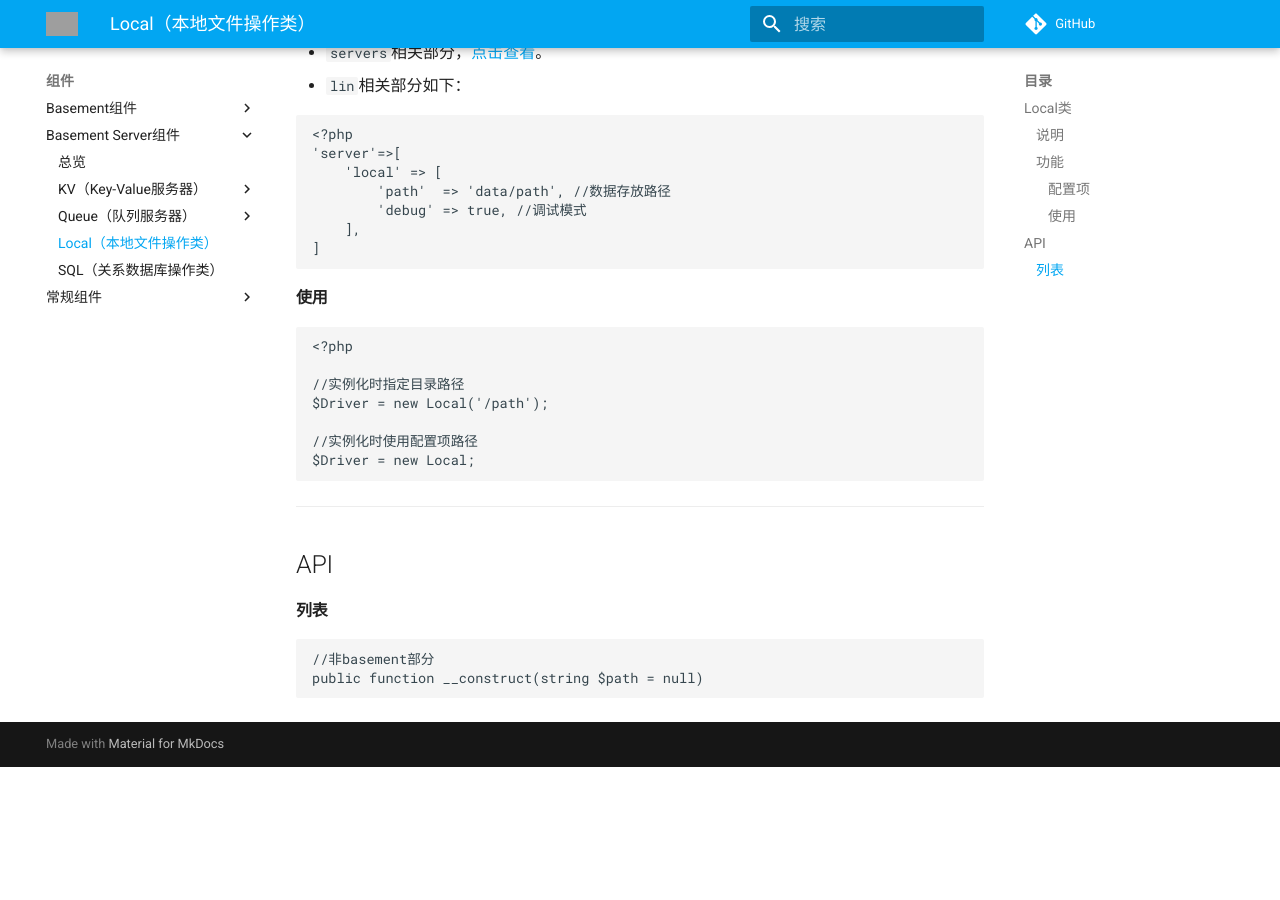
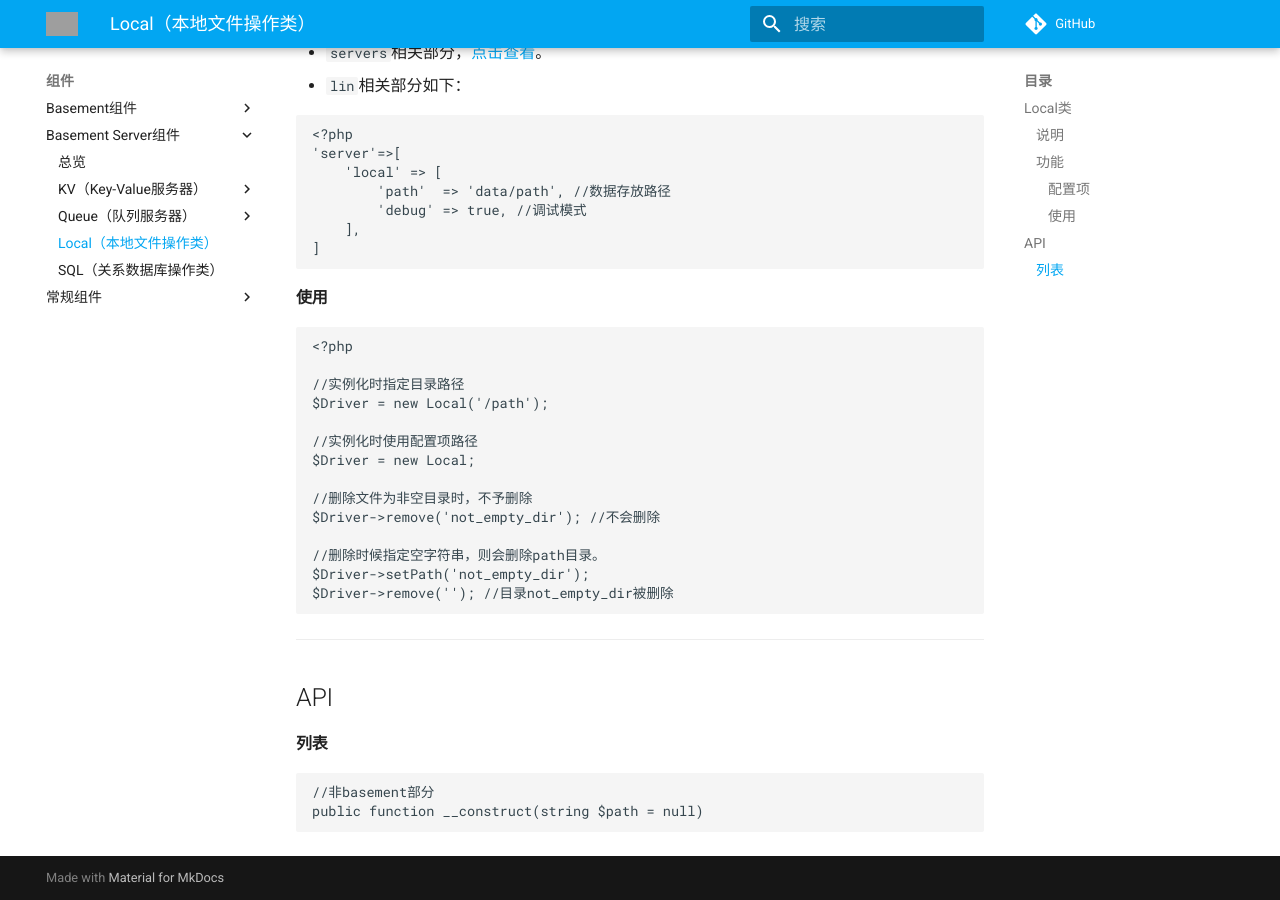
Before and after one commit to linlanye/lin-components-docs, an MkDocs documentation site: the page built from docs/basement_server/local/Local.md, in a window 1280 px wide and 900 px high, scrolled down 823 px. Built offline with MkDocs 1.6.1 and Material for MkDocs 9.7.7, drawn with Linux system fonts in a browser that asks for light colours; comment, search, counter and statistics services are not loaded; before the commit the page ends 1590 px from its top, so only the background shows below that; grey boxes are pictures that could not be loaded.

Commit message:
basement文档

```diff
--- a/docs/basement_server/local/Local.md
+++ b/docs/basement_server/local/Local.md
@@ -50,6 +50,13 @@ $Driver = new Local('/path');
 
 //实例化时使用配置项路径
 $Driver = new Local;
+
+//删除文件为非空目录时，不予删除
+$Driver->remove('not_empty_dir'); //不会删除
+
+//删除时候指定空字符串，则会删除path目录。
+$Driver->setPath('not_empty_dir');
+$Driver->remove(''); //目录not_empty_dir被删除
 ~~~
 
 
```
